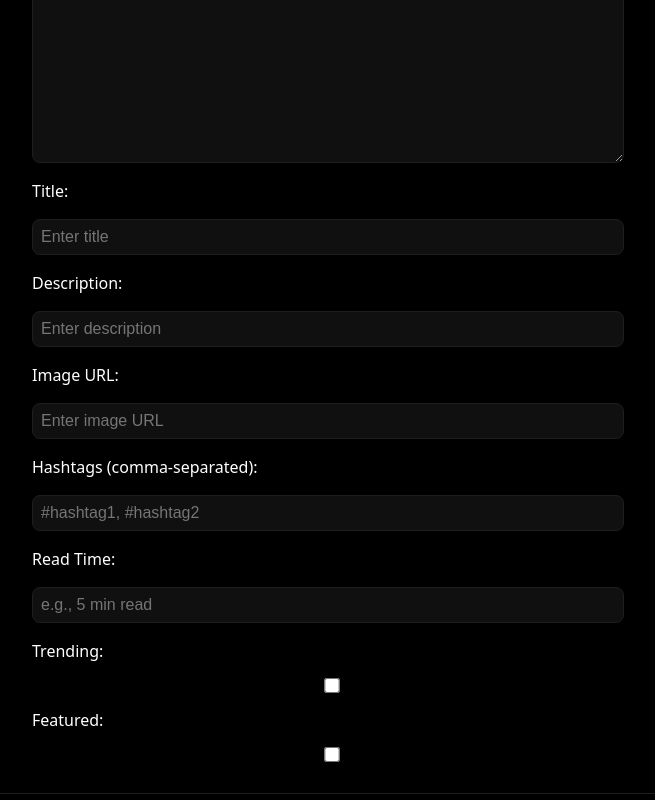
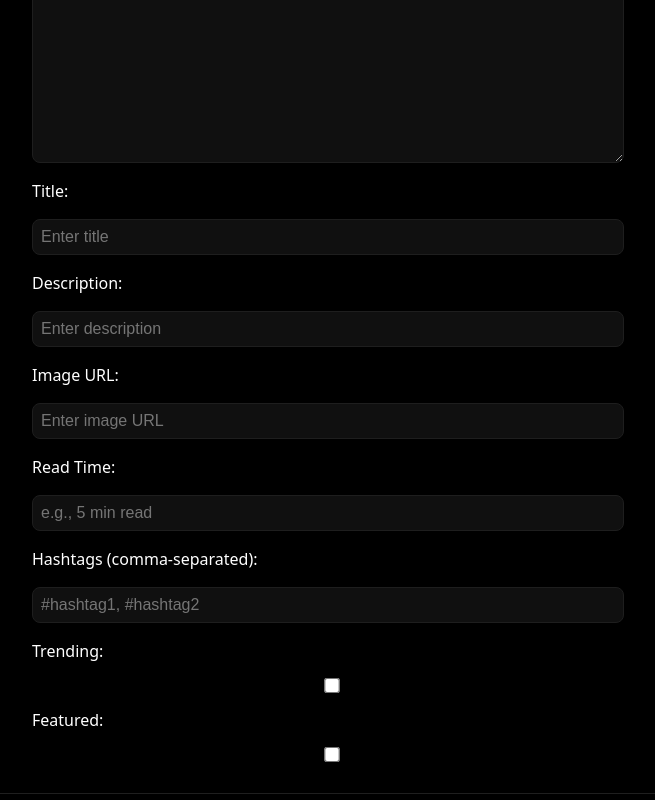
Before and after one commit to neza-startup/neza-startup, a React (Vite) app: page /blog-panel in a window 1280 px wide. Shown: the part 521-1321 px from the top of the page, without its empty margins (0-655 px from the left). Built offline with nearby package versions, Linux system fonts and the light colour scheme; no server answers.

Commit message:
improving editor and markdown preview
still needs improvements

```diff
--- a/src/components/Editor.jsx
+++ b/src/components/Editor.jsx
@@ -36,11 +36,11 @@ const Editor = ({ title, setTitle, description, setDescription, hashtags, setHas
           <label htmlFor="image">Image URL:</label>
           <input type="text" id="image" name="image" placeholder="Enter image URL" />
 
+          <label htmlFor="readTime">Read Time:</label>
+          <input type="text" id="readTime" name="readTime" value={readTime} onChange={(event) => setReadTime(event.target.value)} placeholder="e.g., 5 min read" />
+
           <label htmlFor="hashtags">Hashtags (comma-separated):</label>
           <input type="text" id="hashtags" name="hashtags" value={hashtags} onChange={(event) => setHashtags(event.target.value)} placeholder="#hashtag1, #hashtag2" />
-
-          <label htmlFor="readTime">Read Time:</label>
-          <input type="text" id="readTime" name="readTime" value={readTime} onChange={(event) => setReadTime(event.target.value)} placeholder="e.g., 5 min read" />
 
           <label htmlFor="trending">Trending:</label>
           <input type="checkbox" id="trending" name="trending" checked={trending} onChange={(event) => setTrending(event.target.checked)} />
```
